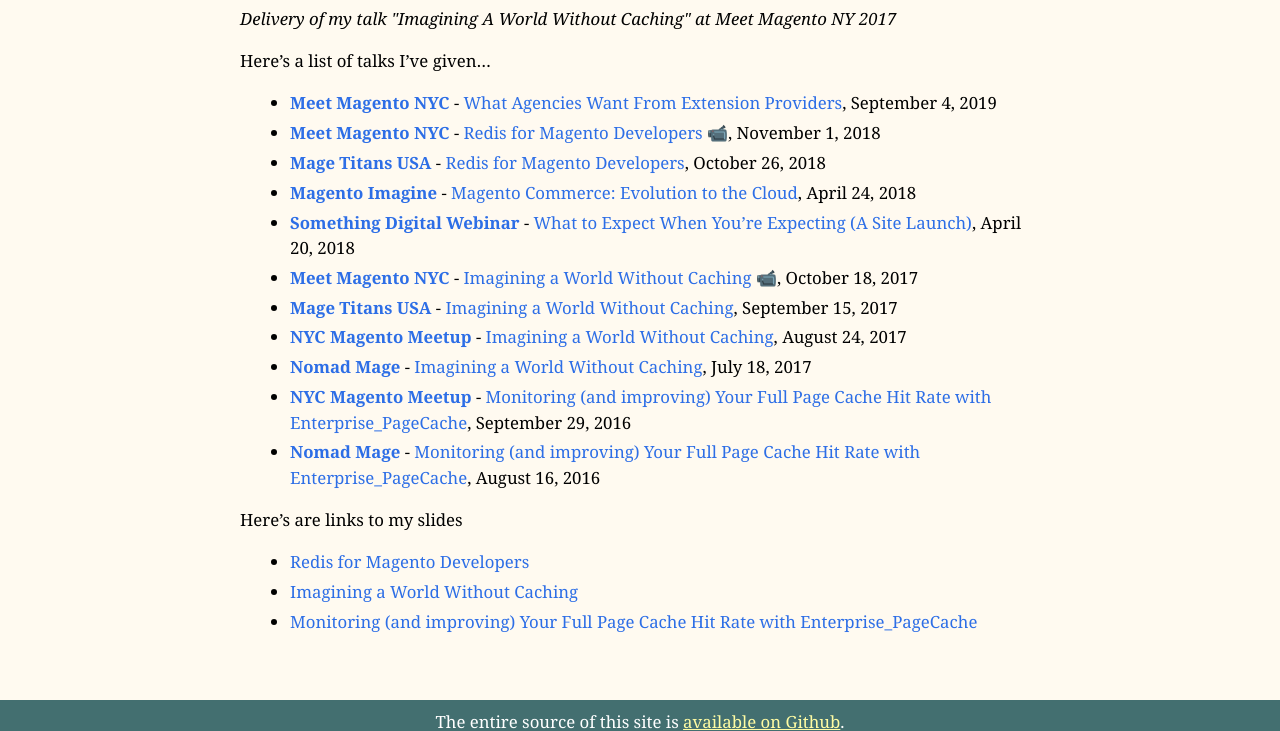
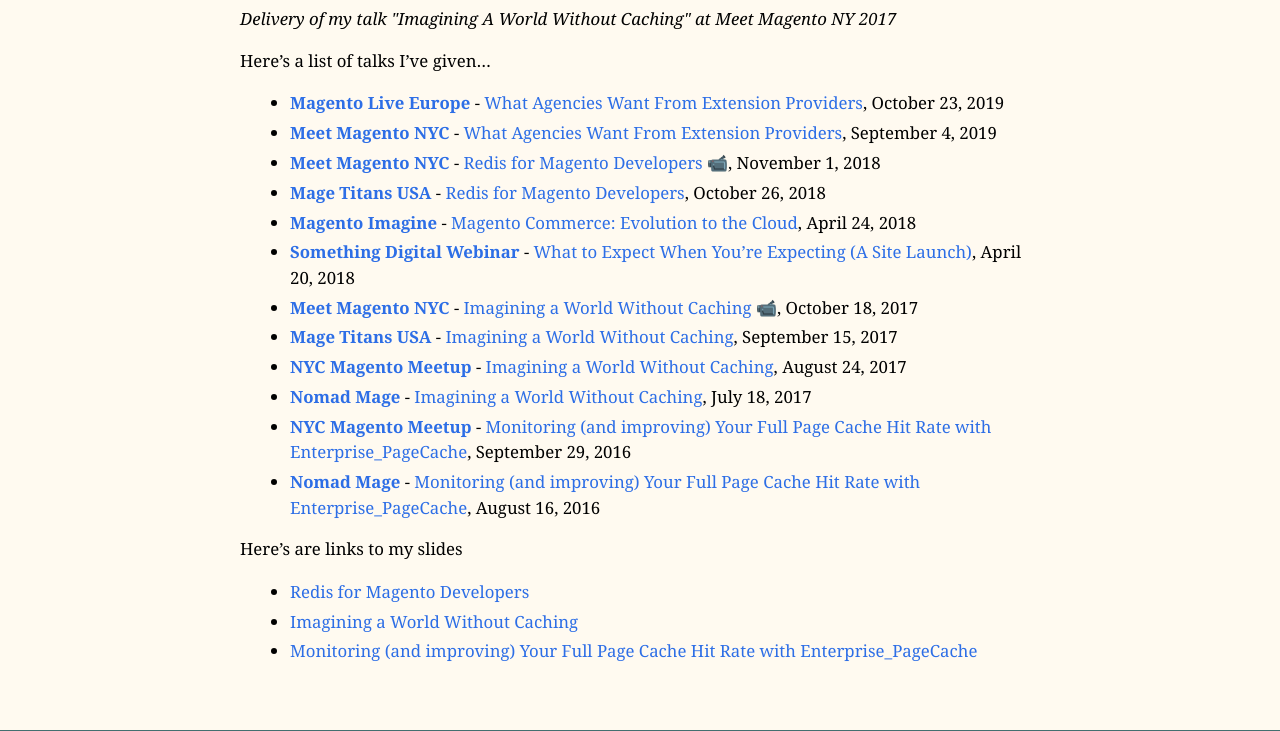
Before and after one commit to mpchadwick/mpchadwick.github.io, a Jekyll site: the page built from projects.md, in a window 1280 px wide and 900 px high, scrolled down 5262 px, cut to the strip 169-900 px from the top of the window. Built offline with Jekyll 4.4.1, drawn with Linux system fonts in a browser that asks for light colours; comment, search, counter and statistics services are not loaded.

Commit message:
Add MLEU

```diff
--- a/_data/talks.yml
+++ b/_data/talks.yml
@@ -1,3 +1,9 @@
+- event_name: Magento Live Europe
+  event_url: https://live-eu.magento.com/
+  talk_name: "What Agencies Want From Extension Providers"
+  talk_url: https://live-eu.magento.com/agenda-2019
+  date: October 23, 2019
+
 - event_name: Meet Magento NYC
   event_url: https://meetmagento.nyc/
   talk_name: "What Agencies Want From Extension Providers"
```
